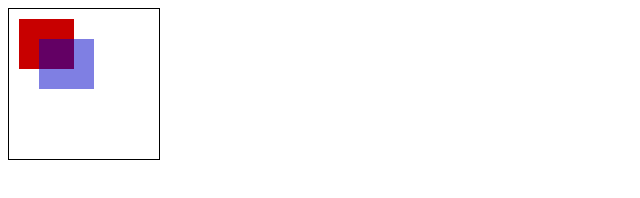
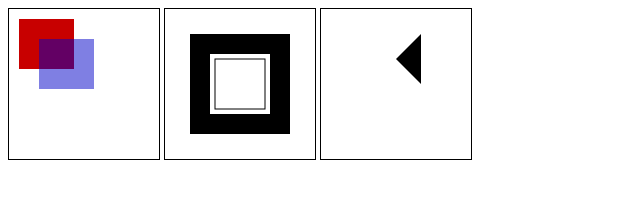
Before and after one commit to iwwwanow/artworks, a website: page artworks/cgi-learning_canvas/index.html in a window 1280 px wide. Shown: the whole page, without its empty margins (0-640 px from the left). Drawn offline with Linux system fonts and the light colour scheme.

Commit message:
feat(canvas): rectangle draw

```diff
--- a/artworks/cgi-learning_canvas/index.html
+++ b/artworks/cgi-learning_canvas/index.html
@@ -7,5 +7,7 @@
   </head>
   <body onload="draw()">
     <canvas id="lesson-1" width="150" height="150"></canvas>
+    <canvas id="lesson-2" width="150" height="150"></canvas>
+    <canvas id="lesson-3" width="150" height="150"></canvas>
   </body>
 </html>
--- a/artworks/cgi-learning_canvas/script.js
+++ b/artworks/cgi-learning_canvas/script.js
@@ -1,16 +1,35 @@
-function drawLesson1() {
-  const canvas = document.getElementById("lesson-1");
+const drawLessonFactory = (lessonId, callback) => {
+  const canvas = document.getElementById(`lesson-${lessonId}`);
   if (canvas.getContext) {
     const ctx = canvas.getContext("2d");
+    callback(ctx);
+  }
+};
 
-    ctx.fillStyle = "rgb(200,0,0)";
-    ctx.fillRect(10, 10, 55, 50);
+function drawLesson1(ctx) {
+  ctx.fillStyle = "rgb(200,0,0)";
+  ctx.fillRect(10, 10, 55, 50);
 
-    ctx.fillStyle = "rgba(0, 0, 200, 0.5)";
-    ctx.fillRect(30, 30, 55, 50);
-  }
+  ctx.fillStyle = "rgba(0, 0, 200, 0.5)";
+  ctx.fillRect(30, 30, 55, 50);
+}
+
+function drawLesson2(ctx) {
+  ctx.fillRect(25, 25, 100, 100);
+  ctx.clearRect(45, 45, 60, 60);
+  ctx.strokeRect(50, 50, 50, 50);
+}
+
+function drawLesson3(ctx) {
+  ctx.beginPath();
+  ctx.moveTo(75, 50);
+  ctx.lineTo(100, 75);
+  ctx.lineTo(100, 25);
+  ctx.fill();
 }
 
 function draw() {
-  drawLesson1();
+  drawLessonFactory(1, drawLesson1);
+  drawLessonFactory(2, drawLesson2);
+  drawLessonFactory(3, drawLesson3);
 }
```
